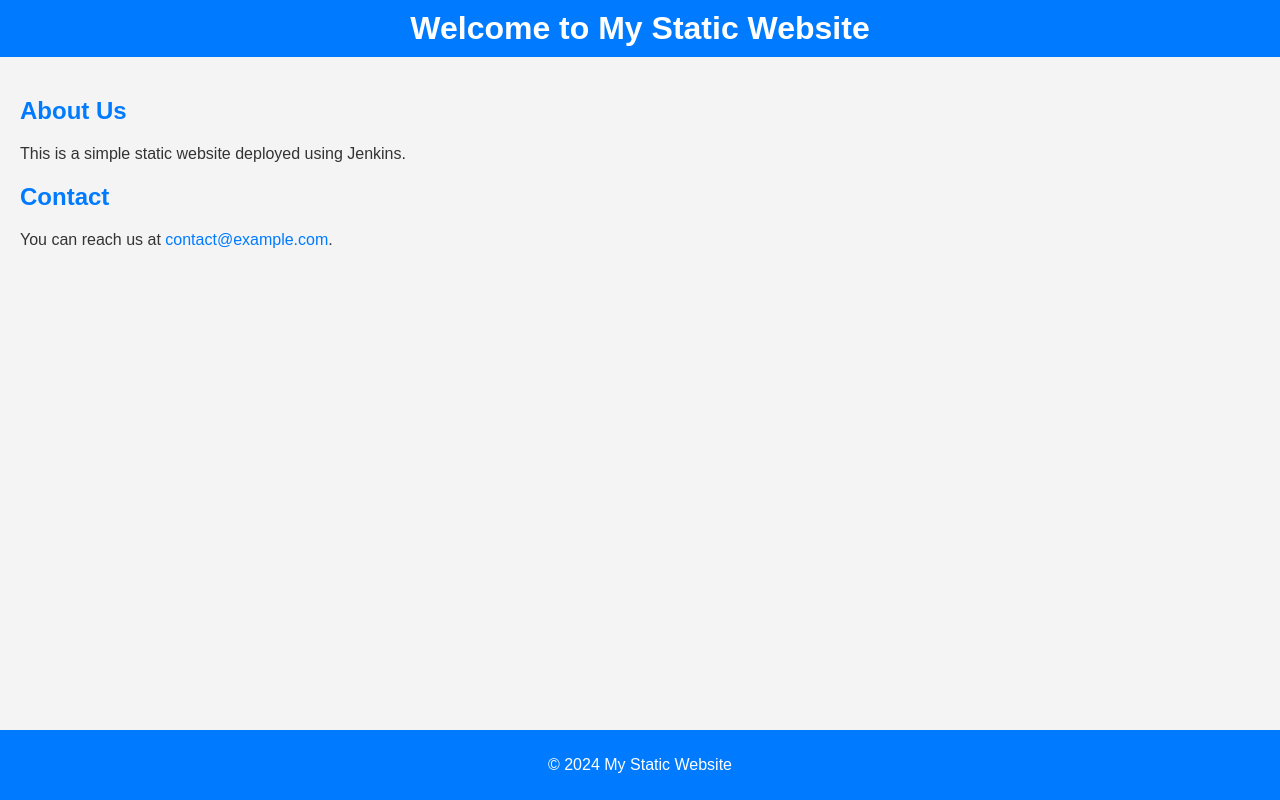
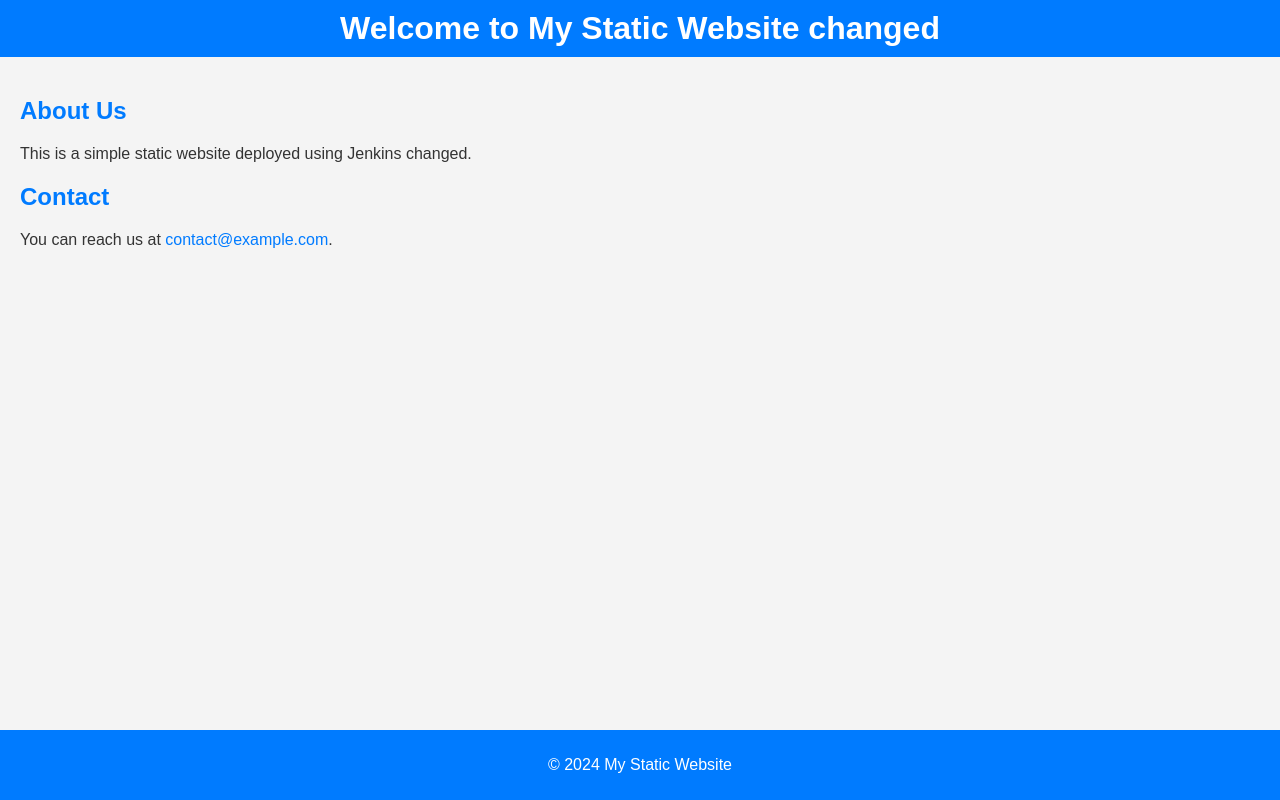
Before and after one commit to beaula-12/jenkins, a plain HTML site: page index.html in a window 1280 px wide. Drawn offline with Linux system fonts and the light colour scheme.

Commit message:
Update index.html

```diff
--- a/index.html
+++ b/index.html
@@ -8,12 +8,12 @@
 </head>
 <body>
     <header>
-        <h1>Welcome to My Static Website</h1>
+        <h1>Welcome to My Static Website changed</h1>
     </header>
     <main>
         <section>
             <h2>About Us</h2>
-            <p>This is a simple static website deployed using Jenkins.</p>
+            <p>This is a simple static website deployed using Jenkins changed.</p>
         </section>
         <section>
             <h2>Contact</h2>
```
